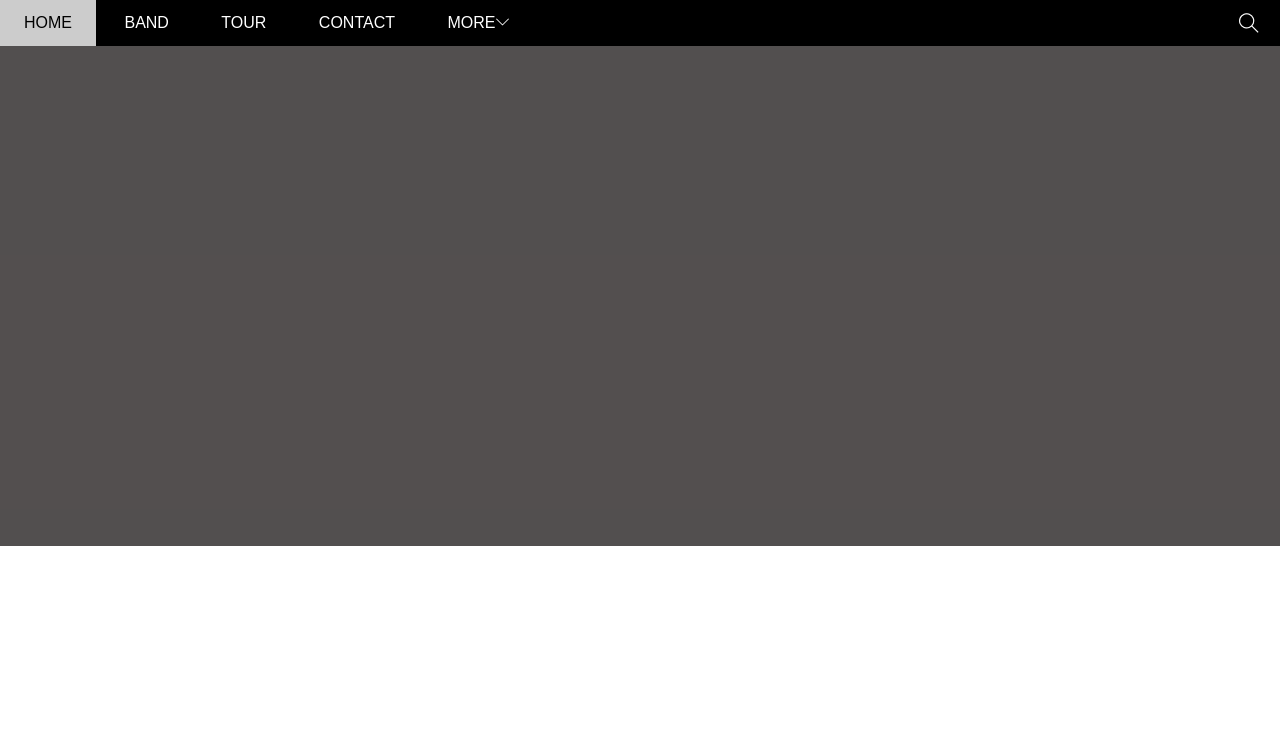
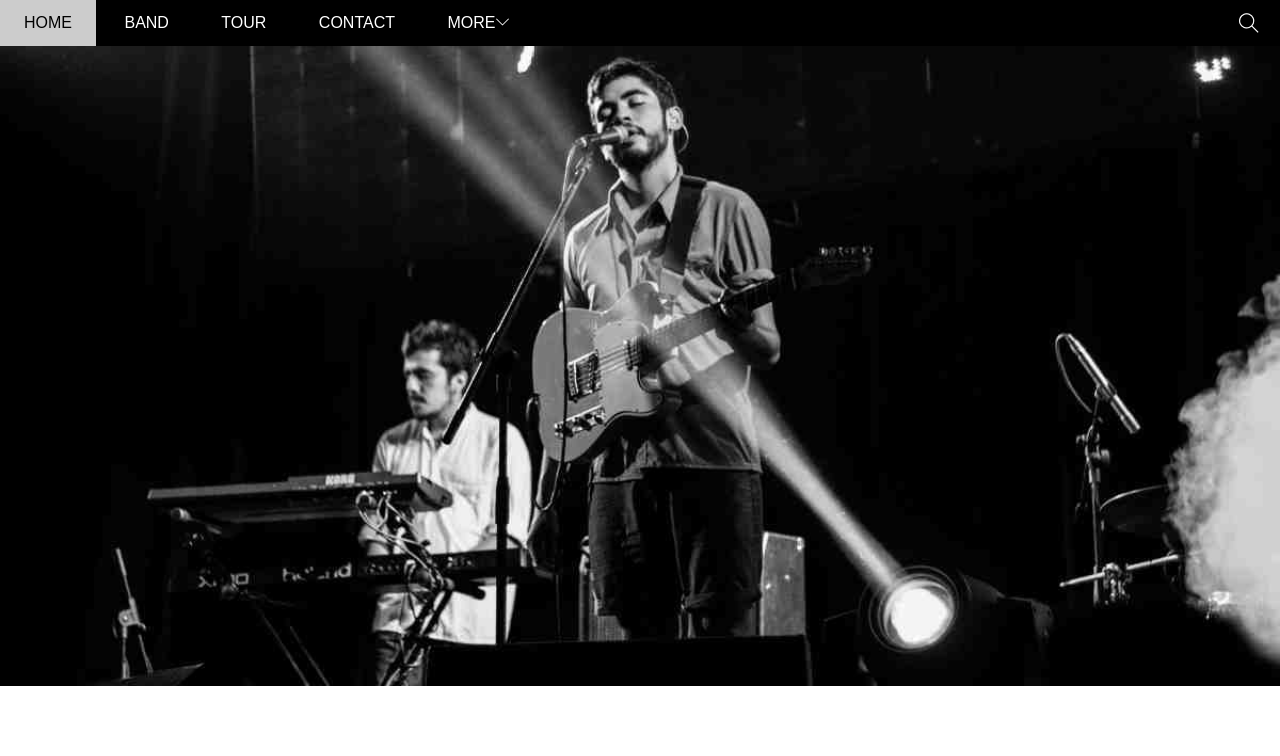
Before and after one commit to daominhtien2k1/theband_f8course, a plain HTML site: page index.html in a window 1280 px wide. Drawn offline with Linux system fonts and the light colour scheme.

Commit message:
72.Slider CSS

```diff
--- a/assets/css/style.css
+++ b/assets/css/style.css
@@ -9,11 +9,11 @@ html{
 #header{
     height: 46px;
     background-color: #000;
-    position: fixed; /* làm content bị co lại vì tính chất kế thừa width của thẻ block không còn nữa, vì postion nổi lên trên layer cao hơn, nên có width = width content của nó */
-    /* gây ra tình trạng khi inspect element Slider thấy nó bao phủ cả Header -> thêm margin-top cho slider*/
+    position: fixed;
     top: 0px;
     left: 0px;
-    right: 0px; /* giải quyết content bị co */
+    right: 0px;
+    z-index: 1;
 }
 
 #nav{
@@ -90,4 +90,24 @@ html{
     min-height: 500px;
     background-color: rgba(34, 30, 30, 0.78);
     margin-top: 46px;
+    padding-top: 50%; /* 50% theo width của chính nó */
+    background-image: url('/assets/img/slider/slider1.jpg');
+    background-position: top center;
+    background-size: cover;
+    background-repeat: no-repeat;
 }
+#slider .text-content{
+    position: absolute;
+    bottom: 47px;
+    color: #fff;
+    width: 100%;
+    text-align: center;
+}
+#slider .text-heading{
+    font-weight: 500;
+    font-size: 24px;
+}
+#slider .text-description{
+    font-size: 15px;
+    margin-top: 25px;
+}
--- a/index.html
+++ b/index.html
@@ -25,7 +25,10 @@
         </div>
     </div>
     <div id="slider">
-
+        <div class="text-content">
+            <div class="text-heading">New York</div>
+            <div class="text-description">The asmosphere in New York is lorem ipsum</div>
+        </div>
     </div>
     <div id="content">
 
```
Also changed, not shown: assets/img/slider/slider1.jpg (added).
